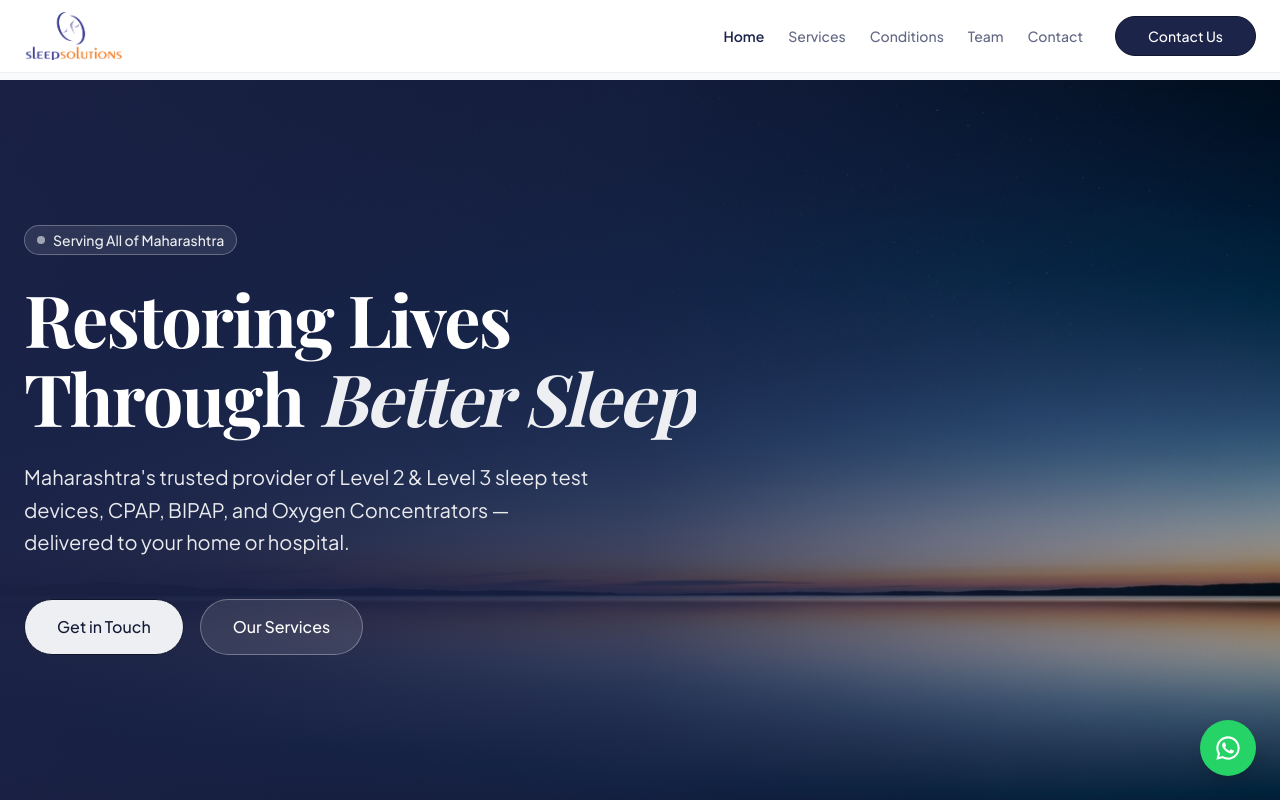
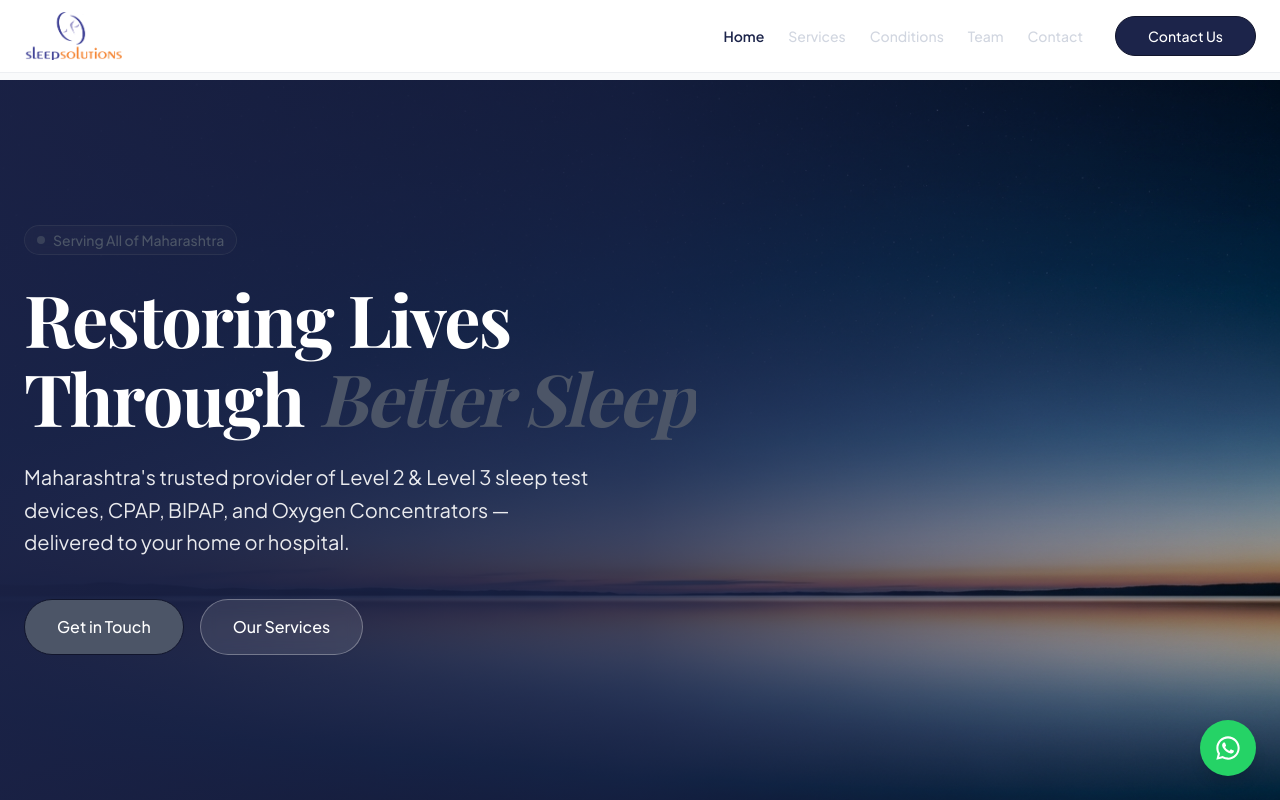
Before and after one commit to iam-rishab07/Sleep-Solutions-Design, a React (Vite) app: page / in a window 1280 px wide. Shown: the top 800 px of the page. Built offline with nearby package versions, Linux system fonts and the light colour scheme; a web font is replaced by a local one.

Commit message:
Revise CSS color variables for better accessibility
Updated color variables for improved contrast and visibility in the healthcare palette.

```diff
--- a/src/index.css
+++ b/src/index.css
@@ -77,7 +77,6 @@
   --elevate-1: rgba(0,0,0, .03);
   --elevate-2: rgba(0,0,0, .08);
 
-  /* Deep serene blue & clean healthcare palette */
   --background: 220 20% 98%;
   --foreground: 230 40% 15%;
 
@@ -103,16 +102,17 @@
   --primary: 230 45% 20%;
   --primary-foreground: 0 0% 100%;
 
-  /* CHANGED: Swapped peach for a crisp, visible slate-blue tint */
-  --secondary: 220 15% 94%;
-  --secondary-foreground: 230 45% 15%;
+  /* CHANGED: Made the secondary backgrounds a darker steel gray for high contrast */
+  --secondary: 220 15% 35%;
+  --secondary-foreground: 0 0% 100%; /* Pure white text inside those elements */
 
-  --muted: 220 20% 94%;
-  --muted-foreground: 230 15% 45%;
+  /* CHANGED: Also darkened muted inputs for clear visibility */
+  --muted: 220 15% 35%;
+  --muted-foreground: 220 20% 85%; /* Light gray placeholder text */
 
-  /* CHANGED: Swapped peach for high-contrast matching color accent */
-  --accent: 220 15% 94%;
-  --accent-foreground: 230 45% 20%;
+  /* CHANGED: Matching accent */
+  --accent: 220 15% 35%;
+  --accent-foreground: 0 0% 100%;
 
   --destructive: 0 70% 50%;
   --destructive-foreground: 0 0% 100%;
@@ -187,14 +187,12 @@
   --primary: 220 20% 95%;
   --primary-foreground: 230 45% 10%;
 
-  /* CHANGED: Swapped out dark amber tones for deep dark slate combinations */
   --secondary: 230 30% 18%;
   --secondary-foreground: 220 20% 90%;
 
   --muted: 230 35% 20%;
   --muted-foreground: 220 15% 65%;
 
-  /* CHANGED: Kept dark layout alignment consistent */
   --accent: 230 30% 18%;
   --accent-foreground: 220 20% 90%;
 
```
